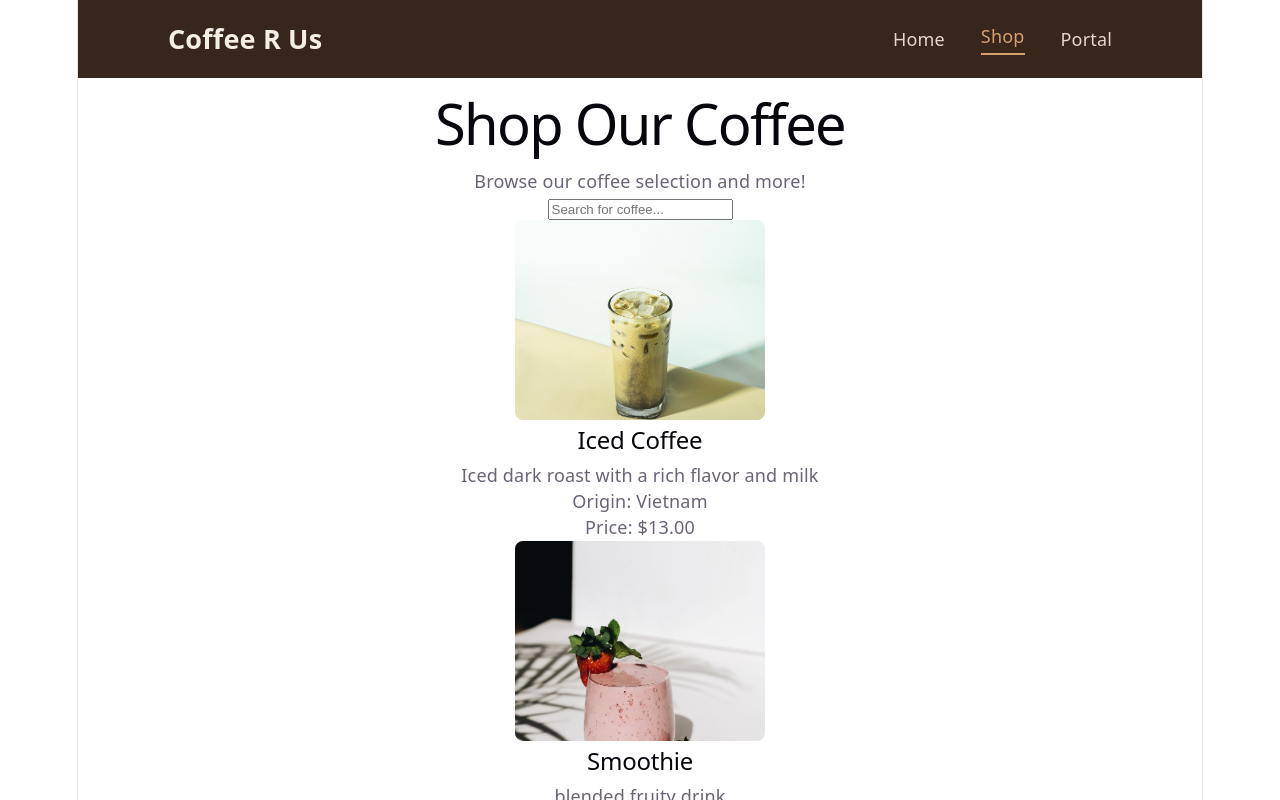
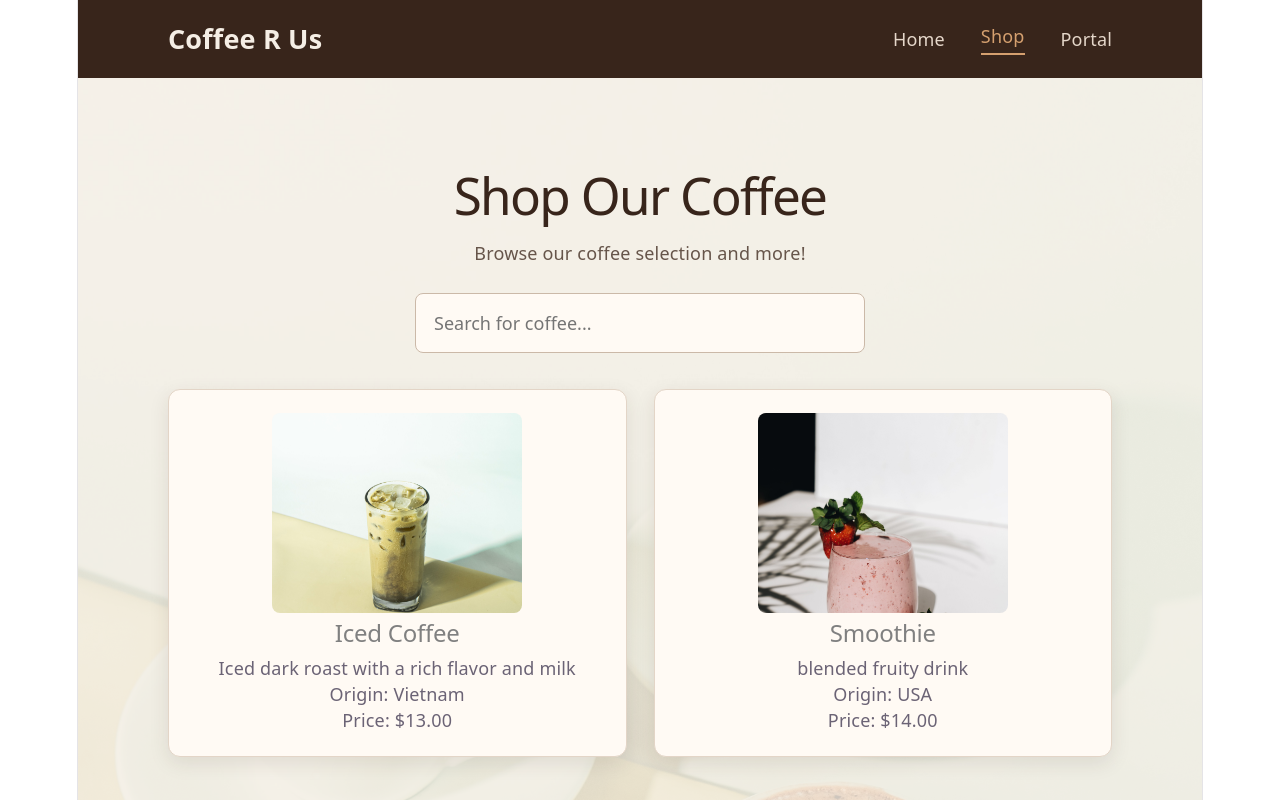
Before and after one commit to a-gbatie/Coffee-R-Us, a React (Vite) app: page /shop in a window 1280 px wide. Shown: the top 800 px of the page. Built offline with nearby package versions, Linux system fonts and the light colour scheme; data requests are answered from the project's data file.

Commit message:
Added styling to Shop.jsx - changed product card h2 color

```diff
--- a/src/pages/Shop.jsx
+++ b/src/pages/Shop.jsx
@@ -1,6 +1,7 @@
 import { useState } from "react";
 import useProducts from "../hooks/useProducts";
 import ProductCard from "../components/ProductCard";
+import "../styles/Shop.css";
 
 function Shop() {
   // Fetch and manage products using our custom hook
@@ -15,7 +16,8 @@ function Shop() {
   );
 
   return (
-    <main>
+    <main className="shop-page">
+      <div className="shop-content">
         <h1>Shop Our Coffee</h1>
         <p>Browse our coffee selection and more!</p>
 
@@ -43,6 +45,7 @@ function Shop() {
             {filteredProducts.length === 0 && <p>No coffee products found.</p>}
           </div>
         )}
+      </div>
     </main>
   );
 }
--- a/src/styles/ProductCard.css
+++ b/src/styles/ProductCard.css
@@ -5,3 +5,7 @@
   object-fit: cover;
   border-radius: 8px;
 }
+
+.product-card h2 {
+  color: gray;
+}
--- /dev/null
+++ b/src/styles/Shop.css
@@ -0,0 +1,75 @@
+/* Shop page with a soft photographic background */
+.shop-page {
+  position: relative;
+  min-height: 100vh;
+  padding: 4rem 8%;
+  background-color: #f5eee5;
+  isolation: isolate;
+}
+
+/* Background images sit behind the Shop content */
+.shop-page::before {
+  content: "";
+  position: absolute;
+  inset: 0;
+  z-index: -1;
+
+  background-image: url("/images/triolatte.jpg");
+  background-size: cover;
+  background-position: center;
+  background-repeat: no-repeat;
+
+  opacity: 0.18;
+}
+
+/* Keep the Shop content above the background */
+.shop-content {
+  position: relative;
+  max-width: 1200px;
+  margin: 0 auto;
+}
+
+.shop-content h1 {
+  color: #38251b;
+  font-size: clamp(2rem, 4vw, 3rem);
+}
+
+.shop-content > p {
+  color: #66554a;
+}
+
+/* Search input */
+.shop-content input[type="search"] {
+  width: 100%;
+  max-width: 450px;
+  padding: 0.9rem 1rem;
+  margin: 1.5rem 0 2rem;
+  border: 1px solid #cbb9a8;
+  border-radius: 8px;
+  background-color: #fffaf4;
+  color: #38251b;
+  font: inherit;
+}
+
+/* Responsive product grid */
+.product-grid {
+  display: grid;
+  grid-template-columns: repeat(auto-fit, minmax(min(100%, 250px), 1fr));
+  gap: 1.5rem;
+}
+
+/* Product cards stay visually separate from the background */
+.product-card {
+  /* color: gray; */
+  background-color: #fffaf4;
+  border: 1px solid #e3d5c7;
+  border-radius: 12px;
+  padding: 1.25rem;
+  box-shadow: 0 6px 20px rgba(56, 37, 27, 0.1);
+}
+
+@media (max-width: 600px) {
+  .shop-page {
+    padding: 2rem 5%;
+  }
+}
```
Lines whose indentation alone changed are shown as unchanged.
